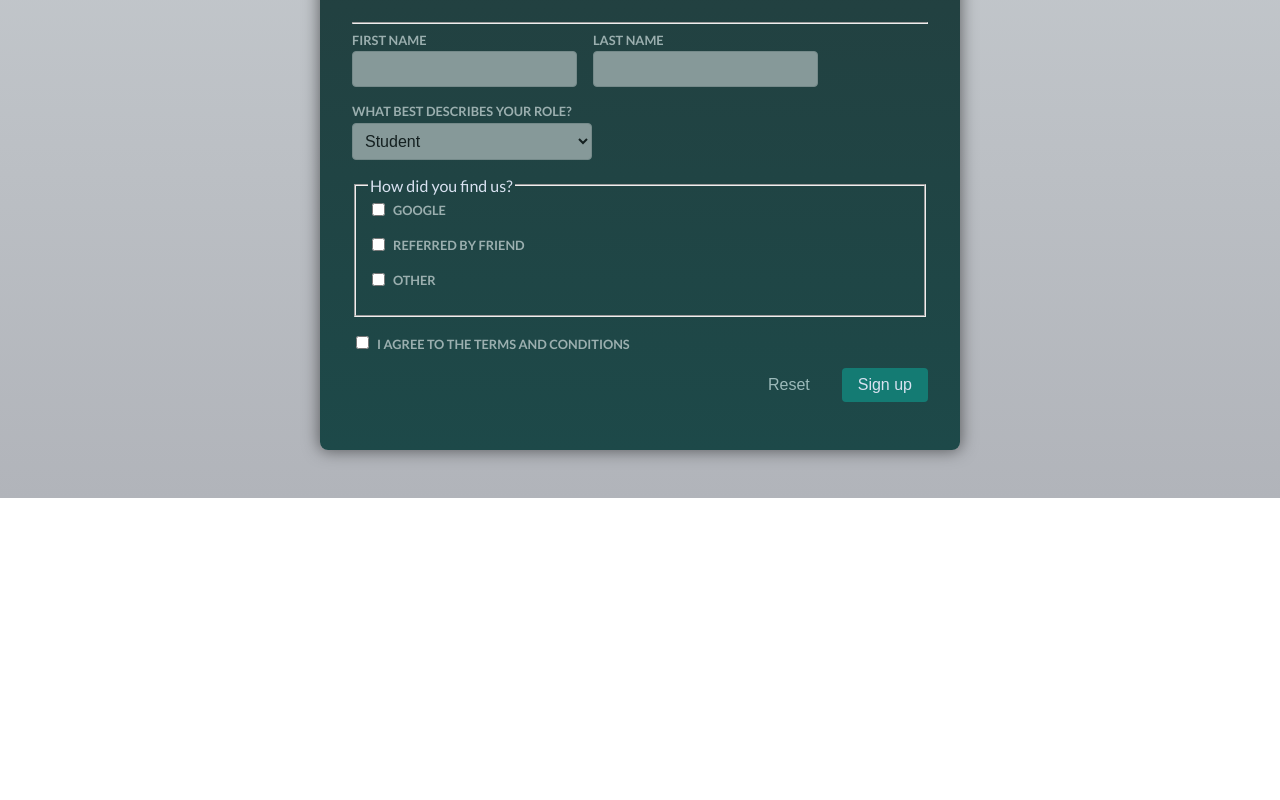
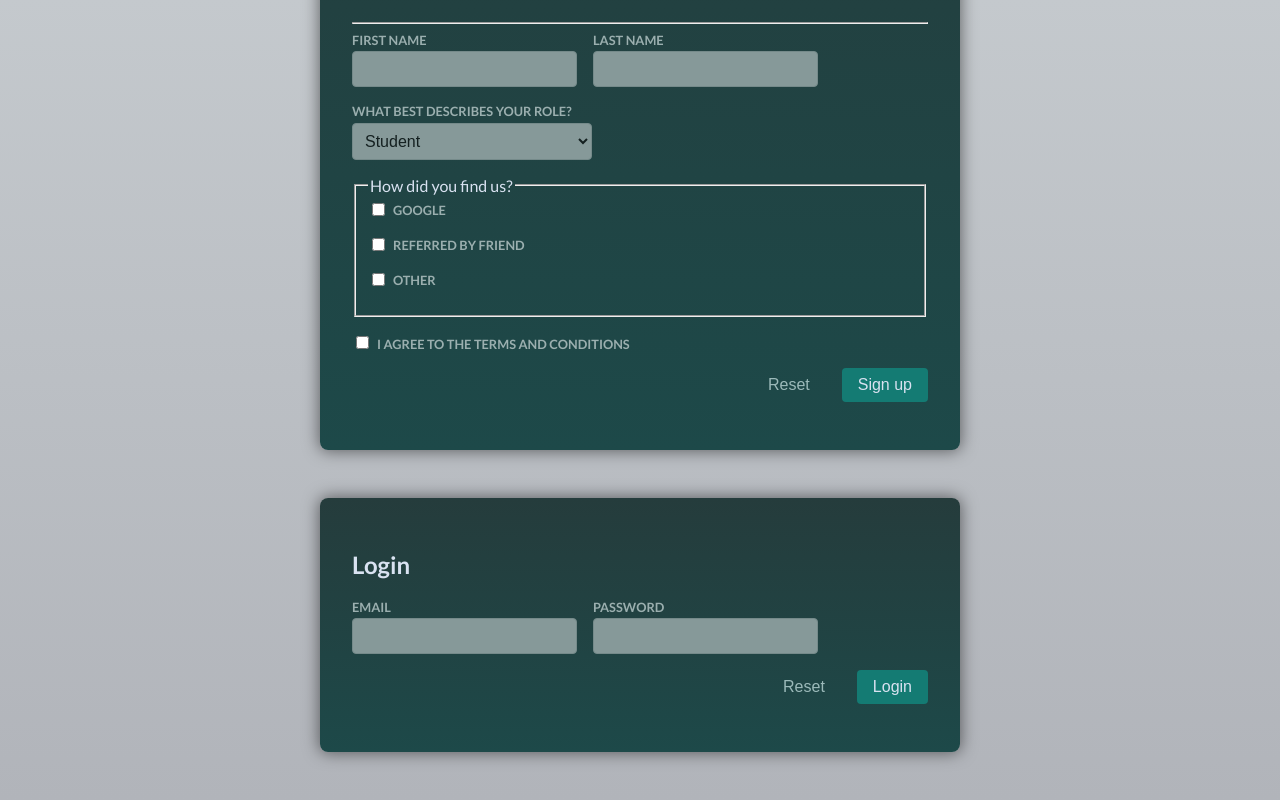
Before and after one commit to Ghazaleh-ans/Working-with-Forms-and-User-Input, a React (Vite) app: page / in a window 1280 px wide. Shown: the part 504-1304 px from the top of the page. Before the commit the page ends 1002 px from the top, so only its background shows below. Built offline with nearby package versions, Linux system fonts and the light colour scheme.

Commit message:
Login & Signup form are on the same page

```diff
--- a/src/App.jsx
+++ b/src/App.jsx
@@ -1,5 +1,6 @@
 import Header from "./components/Header.jsx";
 import Signup from "./components/Signup.jsx";
+import Login from "./components/StateLogin.jsx";
 
 function App() {
   return (
@@ -8,6 +9,9 @@ function App() {
       <main>
         <Signup />
       </main>
+      <main>
+        <Login />
+      </main>
     </>
   );
 }
--- a/src/components/StateLogin.jsx
+++ b/src/components/StateLogin.jsx
@@ -35,7 +35,7 @@ export default function Login() {
         <div className="control no-margin">
           <label htmlFor="email">Email</label>
           <input
-            id="email"
+            id="email-login"
             type="email"
             name="email"
             onChange={(event) => handleInputChange(event)}
@@ -46,7 +46,7 @@ export default function Login() {
         <div className="control no-margin">
           <label htmlFor="password">Password</label>
           <input
-            id="password"
+            id="password[login"
             type="password"
             name="password"
             onChange={(event) => handleInputChange(event)}
```
